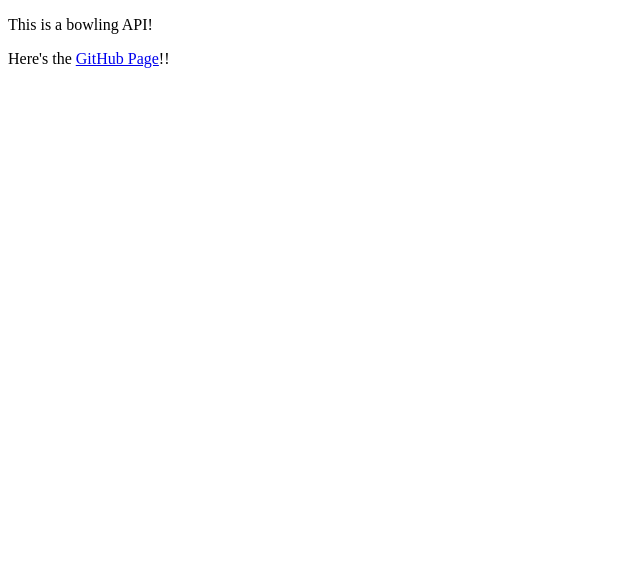
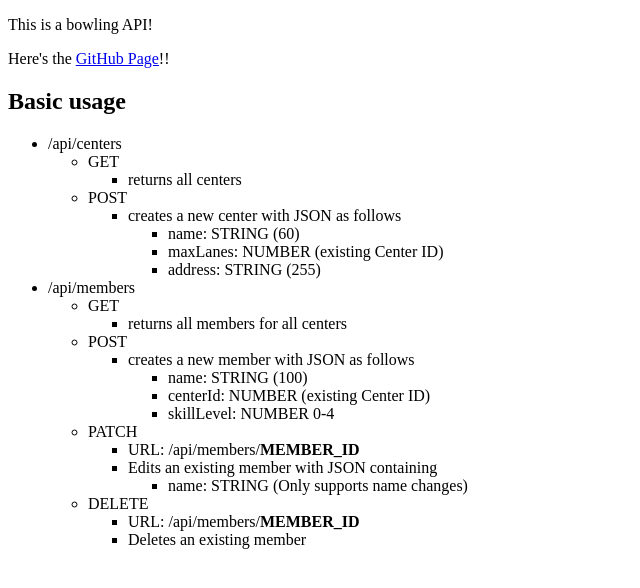
Before and after one commit to iankameron/cc8-my-api, a website: page public/index.html in a window 1280 px wide. Shown: the whole page, without its empty margins (0-640 px from the left). Drawn offline with Linux system fonts and the light colour scheme.

Commit message:
wrote basic documentation

```diff
--- a/public/index.html
+++ b/public/index.html
@@ -1,14 +1,65 @@
 <!DOCTYPE html>
 
 <html>
+  <head>
+    <meta charset="utf-8" />
+    <title>Bowling API</title>
+  </head>
 
-<head>
-  <meta charset="utf-8">
-  <title>Bowling API</title>
-</head>
+  <p>This is a bowling API!</p>
+  <p>
+    Here's the
+    <a href="https://github.com/iankameron/bowling-api">GitHub Page</a>!!
+  </p>
 
-<p>This is a bowling API!</p>
-
-<p>Here's the <a href="https://github.com/iankameron/bowling-api">GitHub Page</a>!!</p>
-
+  <h2>Basic usage</h2>
+  <ul>
+    <li>/api/centers</li>
+    <ul>
+      <li>GET</li>
+      <ul>
+        <li>returns all centers</li>
+      </ul>
+      <li>POST</li>
+      <ul>
+        <li>
+          creates a new center with JSON as follows
+          <ul>
+            <li>name: STRING (60)</li>
+            <li>maxLanes: NUMBER (existing Center ID)</li>
+            <li>address: STRING (255)</li>
+          </ul>
+        </li>
+      </ul>
+    </ul>
+    <li>/api/members</li>
+    <ul>
+      <li>GET</li>
+      <ul>
+        <li>returns all members for all centers</li>
+      </ul>
+      <li>POST</li>
+      <ul>
+        <li>creates a new member with JSON as follows</li>
+        <ul>
+          <li>name: STRING (100)</li>
+          <li>centerId: NUMBER (existing Center ID)</li>
+          <li>skillLevel: NUMBER 0-4</li>
+        </ul>
+      </ul>
+      <li>PATCH</li>
+      <ul>
+        <li>URL: /api/members/<strong>MEMBER_ID</strong></li>
+        <li>Edits an existing member with JSON containing</li>
+        <ul>
+          <li>name: STRING (Only supports name changes)</li>
+        </ul>
+      </ul>
+      <li>DELETE</li>
+      <ul>
+        <li>URL: /api/members/<strong>MEMBER_ID</strong></li>
+        <li>Deletes an existing member</li>
+      </ul>
+    </ul>
+  </ul>
 </html>
```
